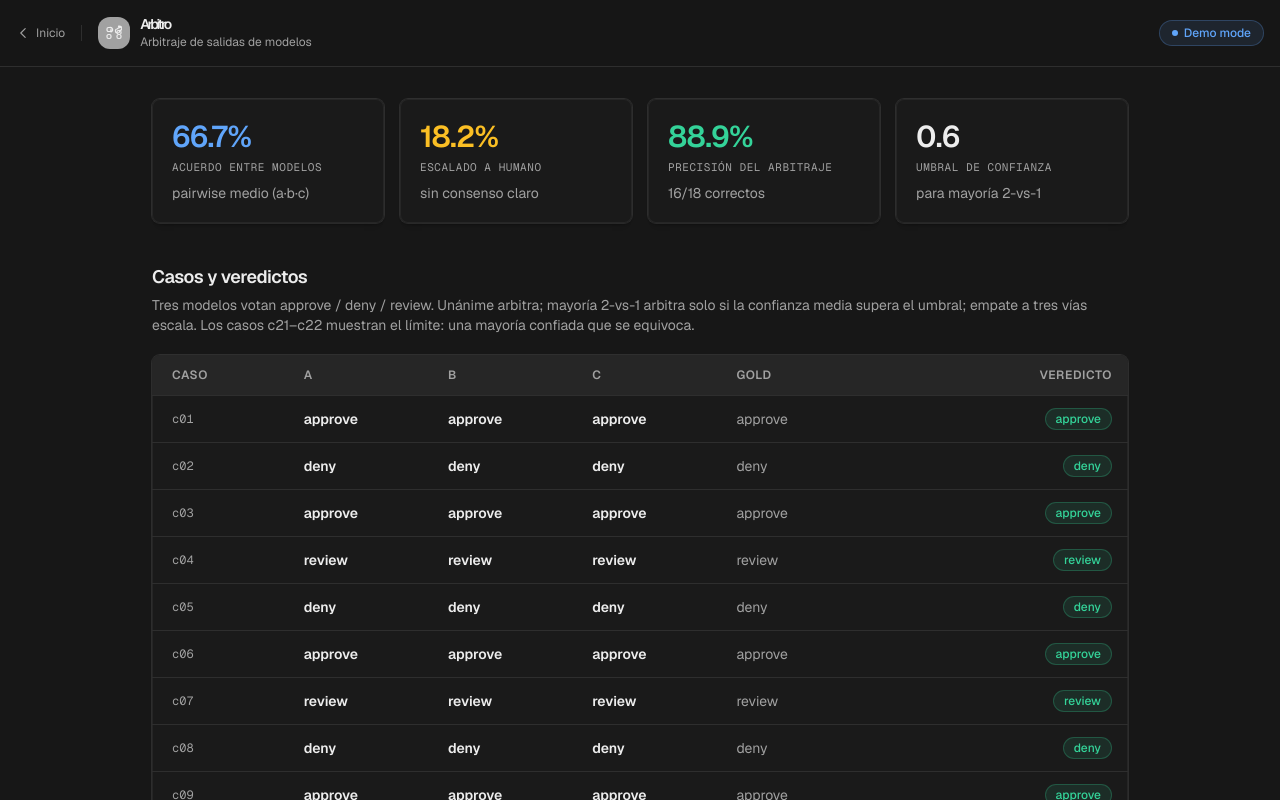
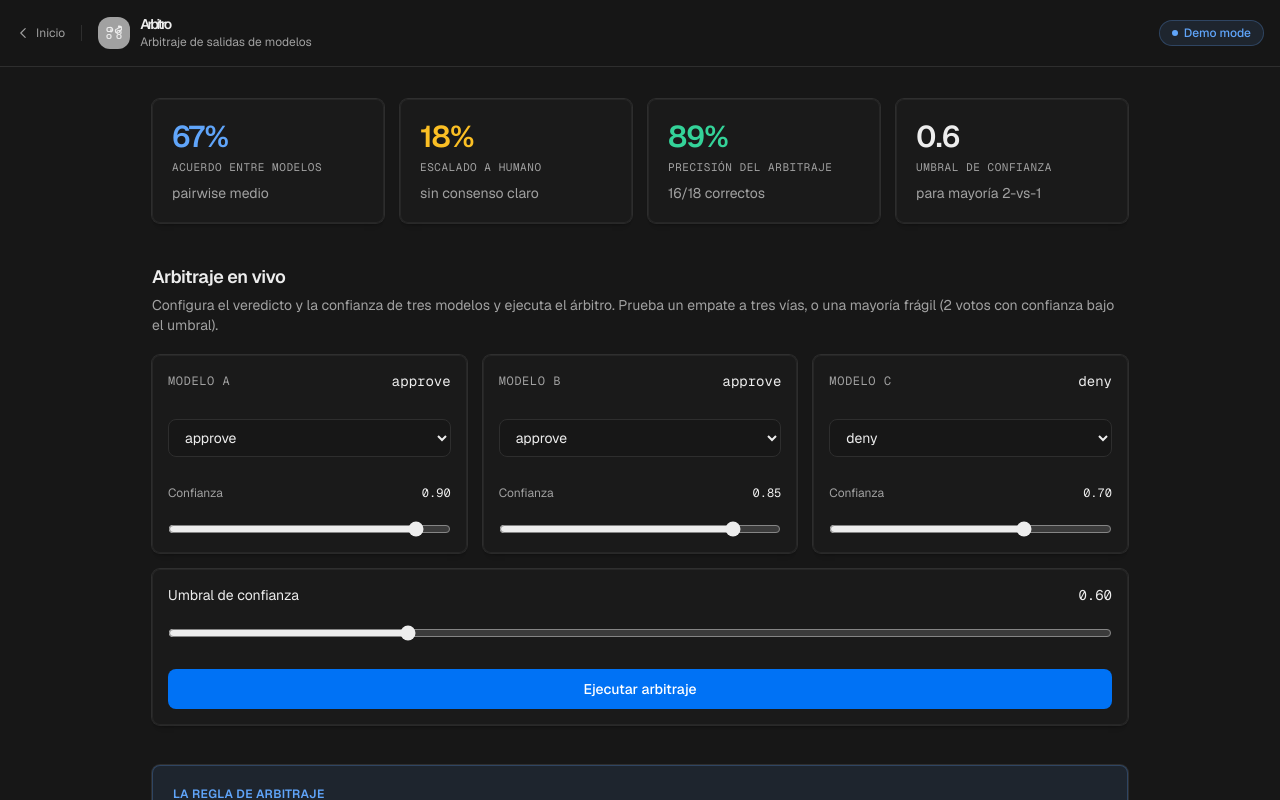
Before and after one commit to mdeasis27/arbitro, a Next.js app: page /app in a window 1280 px wide. Shown: the top 800 px of the page. Built offline with nearby package versions, Linux system fonts and the light colour scheme.

Commit message:
feat: interactive arbitration playground (live run button)

```diff
--- a/app/app/page.tsx
+++ b/app/app/page.tsx
@@ -1,20 +1,82 @@
 "use client";
 
+import { useState } from "react";
 import Link from "next/link";
 import { Alert } from "@/design-system/components/alert";
+import { Card } from "@/design-system/components/card";
 import { MetricCard } from "@/design-system/components/metric-card";
 import { StatusBadge } from "@/design-system/components/status-badge";
-import { getBenchmark, getCaseVerdicts, getThreshold } from "@/lib/arbitro/demo";
+import { arbitrate } from "@/lib/arbitro/arbitrate";
+import type { Case, Verdict } from "@/lib/arbitro/types";
+import { getBenchmark } from "@/lib/arbitro/demo";
 
 const BENCH = getBenchmark();
-const VERDICTS = getCaseVerdicts();
-const THRESHOLD = getThreshold();
+const LABELS = ["approve", "deny", "review"] as const;
+type Label = (typeof LABELS)[number];
 
 function pct(v: number) {
-  return `${(v * 100).toFixed(1)}%`;
+  return `${(v * 100).toFixed(0)}%`;
+}
+
+function ModelControls({
+  name,
+  value,
+  onChange,
+}: {
+  name: string;
+  value: { label: Label; confidence: number };
+  onChange: (v: { label: Label; confidence: number }) => void;
+}) {
+  return (
+    <Card className="p-4">
+      <div className="flex items-center justify-between mb-3">
+        <span className="font-mono text-xs uppercase tracking-wider text-muted-foreground">
+          Modelo {name}
+        </span>
+        <span className="font-mono text-sm text-foreground">{value.label}</span>
+      </div>
+      <select
+        value={value.label}
+        onChange={(e) => onChange({ ...value, label: e.target.value as Label })}
+        className="mb-3 w-full rounded-[var(--radius-md)] border border-[var(--border)] bg-background px-3 py-2 text-sm text-foreground focus:outline-none focus:ring-2 focus:ring-ring/60"
+      >
+        {LABELS.map((l) => (
+          <option key={l} value={l}>
+            {l}
+          </option>
+        ))}
+      </select>
+      <div className="flex items-center justify-between mb-1">
+        <span className="text-xs text-muted-foreground">Confianza</span>
+        <span className="font-mono text-xs tabular-nums text-foreground">
+          {value.confidence.toFixed(2)}
+        </span>
+      </div>
+      <input
+        type="range"
+        min={0}
+        max={1}
+        step={0.01}
+        value={value.confidence}
+        onChange={(e) => onChange({ ...value, confidence: Number(e.target.value) })}
+        className="w-full accent-foreground"
+      />
+    </Card>
+  );
 }
 
 export default function AppPage() {
+  const [a, setA] = useState<{ label: Label; confidence: number }>({ label: "approve", confidence: 0.9 });
+  const [b, setB] = useState<{ label: Label; confidence: number }>({ label: "approve", confidence: 0.85 });
+  const [c, setC] = useState<{ label: Label; confidence: number }>({ label: "deny", confidence: 0.7 });
+  const [threshold, setThreshold] = useState(0.6);
+  const [result, setResult] = useState<Verdict | null>(null);
+
+  function run() {
+    const caseObj: Case = { id: "custom", gold: "", a, b, c };
+    setResult(arbitrate(caseObj, threshold));
+  }
+
   return (
     <div className="min-h-screen bg-background">
       <header className="sticky top-0 z-10 border-b border-[var(--border)] bg-background/80 backdrop-blur-md">
@@ -51,89 +113,88 @@ export default function AppPage() {
       </header>
 
       <div className="max-w-5xl mx-auto px-6 py-8 space-y-10">
-        {/* ── SUMMARY BAR ─────────────────────── */}
+        {/* ── SUMMARY ─────────────────────────── */}
         <div className="grid grid-cols-2 gap-4 sm:grid-cols-4">
-          <MetricCard
-            label="Acuerdo entre modelos"
-            value={pct(BENCH.agreement)}
-            hint="pairwise medio (a·b·c)"
-            tone="info"
-          />
-          <MetricCard
-            label="Escalado a humano"
-            value={pct(BENCH.escalationRate)}
-            hint="sin consenso claro"
-            tone="warning"
-          />
-          <MetricCard
-            label="Precisión del arbitraje"
-            value={pct(BENCH.arbitrationAccuracy)}
-            hint={`${BENCH.arbitratedCorrect}/${BENCH.arbitrated} correctos`}
-            tone="success"
-          />
-          <MetricCard
-            label="Umbral de confianza"
-            value={THRESHOLD}
-            hint="para mayoría 2-vs-1"
-            tone="neutral"
-          />
+          <MetricCard label="Acuerdo entre modelos" value={pct(BENCH.agreement)} hint="pairwise medio" tone="info" />
+          <MetricCard label="Escalado a humano" value={pct(BENCH.escalationRate)} hint="sin consenso claro" tone="warning" />
+          <MetricCard label="Precisión del arbitraje" value={pct(BENCH.arbitrationAccuracy)} hint={`${BENCH.arbitratedCorrect}/${BENCH.arbitrated} correctos`} tone="success" />
+          <MetricCard label="Umbral de confianza" value={BENCH.n === 0 ? 0 : 0.6} hint="para mayoría 2-vs-1" tone="neutral" />
         </div>
 
-        {/* ── CASES ───────────────────────────── */}
+        {/* ── PLAYGROUND ──────────────────────── */}
         <section>
-          <h2 className="text-lg font-semibold tracking-tight text-foreground mb-1">Casos y veredictos</h2>
+          <h2 className="text-lg font-semibold tracking-tight text-foreground mb-1">Arbitraje en vivo</h2>
           <p className="text-sm text-muted-foreground mb-5">
-            Tres modelos votan {""}approve / deny / review{""}. Unánime arbitra; mayoría 2-vs-1
-            arbitra solo si la confianza media supera el umbral; empate a tres vías escala. Los
-            casos c21–c22 muestran el límite: una mayoría confiada que se equivoca.
+            Configura el veredicto y la confianza de tres modelos y ejecuta el árbitro. Prueba un
+            empate a tres vías, o una mayoría frágil (2 votos con confianza bajo el umbral).
           </p>
-          <div className="overflow-x-auto rounded-[var(--radius-md)] shadow-[var(--shadow-card)] bg-card">
-            <table className="w-full text-sm">
-              <thead>
-                <tr className="border-b border-[var(--border)] bg-[var(--gray-50)]">
-                  <th scope="col" className="px-5 py-3 text-left text-xs font-semibold uppercase tracking-wider text-muted-foreground">Caso</th>
-                  <th scope="col" className="px-3 py-3 text-left text-xs font-semibold uppercase tracking-wider text-muted-foreground">a</th>
-                  <th scope="col" className="px-3 py-3 text-left text-xs font-semibold uppercase tracking-wider text-muted-foreground">b</th>
-                  <th scope="col" className="px-3 py-3 text-left text-xs font-semibold uppercase tracking-wider text-muted-foreground">c</th>
-                  <th scope="col" className="px-3 py-3 text-left text-xs font-semibold uppercase tracking-wider text-muted-foreground">gold</th>
-                  <th scope="col" className="px-4 py-3 text-right text-xs font-semibold uppercase tracking-wider text-muted-foreground">Veredicto</th>
-                </tr>
-              </thead>
-              <tbody className="divide-y divide-[var(--border)]">
-                {VERDICTS.map((c) => {
-                  const isWrong = c.verdict.outcome === "arbitrated" && c.verdict.label !== c.gold;
-                  const isEscalated = c.verdict.outcome === "escalated";
-                  return (
-                    <tr key={c.id}>
-                      <td className="px-5 py-3 font-mono text-xs text-muted-foreground">{c.id}</td>
-                      <td className="px-3 py-3 font-semibold text-foreground">{c.a}</td>
-                      <td className="px-3 py-3 font-semibold text-foreground">{c.b}</td>
-                      <td className="px-3 py-3 font-semibold text-foreground">{c.c}</td>
-                      <td className="px-3 py-3 text-muted-foreground">{c.gold}</td>
-                      <td className="px-4 py-3 text-right">
-                        {isEscalated ? (
-                          <StatusBadge tone="warning">escalado</StatusBadge>
-                        ) : isWrong ? (
-                          <StatusBadge tone="danger">mayoría errónea</StatusBadge>
-                        ) : (
-                          <StatusBadge tone="success">{c.verdict.label}</StatusBadge>
-                        )}
-                      </td>
-                    </tr>
-                  );
-                })}
-              </tbody>
-            </table>
+
+          <div className="grid gap-4 sm:grid-cols-3">
+            <ModelControls name="a" value={a} onChange={setA} />
+            <ModelControls name="b" value={b} onChange={setB} />
+            <ModelControls name="c" value={c} onChange={setC} />
           </div>
+
+          <Card className="mt-4 p-4">
+            <div className="flex items-center justify-between mb-1">
+              <span className="text-sm text-foreground">Umbral de confianza</span>
+              <span className="font-mono text-sm tabular-nums text-foreground">{threshold.toFixed(2)}</span>
+            </div>
+            <input
+              type="range"
+              min={0.5}
+              max={0.9}
+              step={0.01}
+              value={threshold}
+              onChange={(e) => setThreshold(Number(e.target.value))}
+              className="w-full accent-foreground"
+            />
+            <button
+              onClick={run}
+              className="mt-3 w-full rounded-[var(--radius-md)] bg-accent px-4 py-2.5 text-sm font-medium text-[#ffffff] hover:bg-accent/90 transition-colors"
+            >
+              Ejecutar arbitraje
+            </button>
+          </Card>
+
+          {result && (
+            <Card className="mt-4 p-5">
+              <div className="flex items-center gap-3">
+                {result.outcome === "arbitrated" ? (
+                  <StatusBadge tone="success" dot>arbitrado</StatusBadge>
+                ) : (
+                  <StatusBadge tone="warning" dot>escalado a humano</StatusBadge>
+                )}
+                <span className="text-sm text-muted-foreground">
+                  {result.outcome === "arbitrated"
+                    ? `Veredicto: ${result.label}`
+                    : "Sin consenso claro — requiere revisión humana"}
+                </span>
+              </div>
+              <div className="mt-3 grid grid-cols-3 gap-3 text-center">
+                <div>
+                  <p className="text-xs text-muted-foreground uppercase tracking-wide">Votos</p>
+                  <p className="font-semibold text-foreground">{result.votes}/3</p>
+                </div>
+                <div>
+                  <p className="text-xs text-muted-foreground uppercase tracking-wide">Confianza media</p>
+                  <p className="font-semibold text-foreground">{result.confidence.toFixed(2)}</p>
+                </div>
+                <div>
+                  <p className="text-xs text-muted-foreground uppercase tracking-wide">Umbral</p>
+                  <p className="font-semibold text-foreground">{threshold.toFixed(2)}</p>
+                </div>
+              </div>
+            </Card>
+          )}
         </section>
 
         {/* ── RULE NOTE ───────────────────────── */}
         <section>
           <Alert tone="info" title="La regla de arbitraje">
             Unánime → arbitra. Mayoría 2-vs-1 → arbitra solo si la confianza media de la etiqueta
-            ganadora ≥ {THRESHOLD}; si no, escala. Empate → escala. La confianza es la señal que
-            distingue un acuerdo real de uno frágil, y el escalado a humano es exactamente donde se
-            paga el coste de no saber.
+            ganadora ≥ umbral; si no, escala. Empate a tres vías → escala. La confianza distingue
+            un acuerdo real de uno frágil, y el escalado es donde se paga el coste de no saber.
           </Alert>
         </section>
 
```
